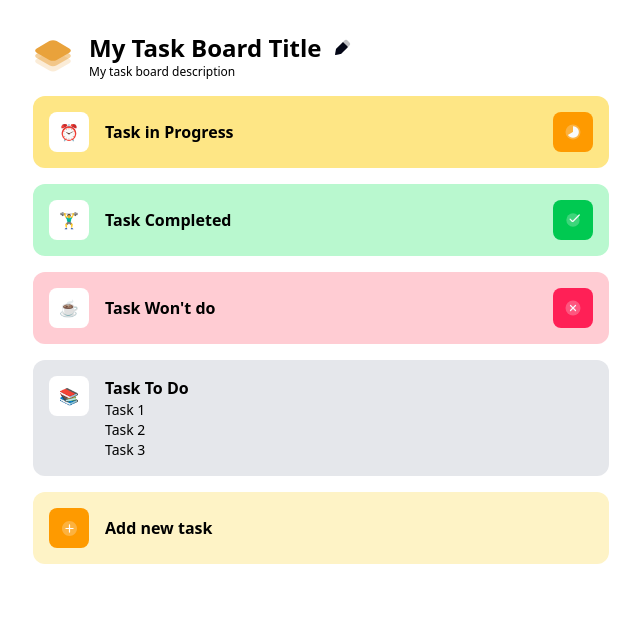
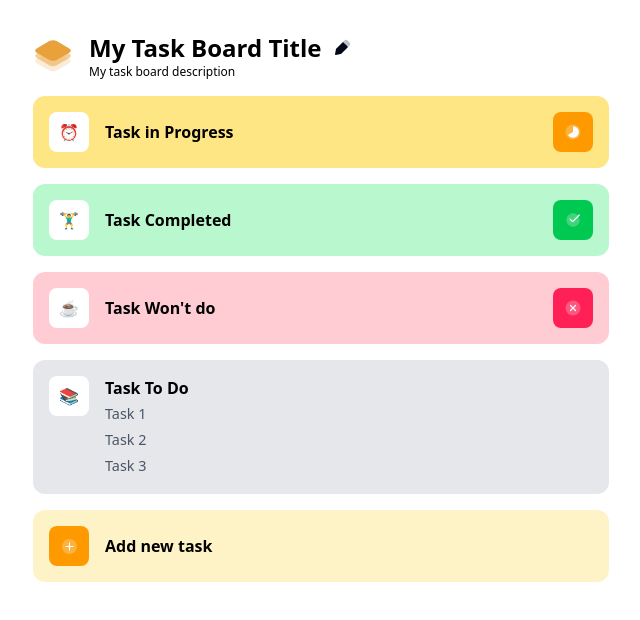
Before and after one commit to Omar-sv88/my-task-board-app, a React (Vite) app in the folder front/: page / in a window 1280 px wide. Shown: the top 620 px of the page, without its empty margins (319-959 px from the left). Built offline with nearby package versions, Linux system fonts and the light colour scheme.

Commit message:
Style Task component

```diff
--- a/front/src/components/Task.tsx
+++ b/front/src/components/Task.tsx
@@ -42,11 +42,19 @@ function Task(props: ITask) {
             <h3 className="font-bold">{TASK_NAMES[baseVariant]}</h3>
 
             {isTodoVariant && (
-              <>
-                <p className="text-sm">Task 1</p>
-                <p className="text-sm">Task 2</p>
-                <p className="text-sm">Task 3</p>
-              </>
+              <ul>
+                <li className="text-gray-600 text-lg leading-6">
+                  <small>Task 1</small>
+                </li>
+
+                <li className="text-gray-600 text-lg leading-6">
+                  <small>Task 2</small>
+                </li>
+
+                <li className="text-gray-600 text-lg leading-6">
+                  <small>Task 3</small>
+                </li>
+              </ul>
             )}
           </div>
         </div>
```
